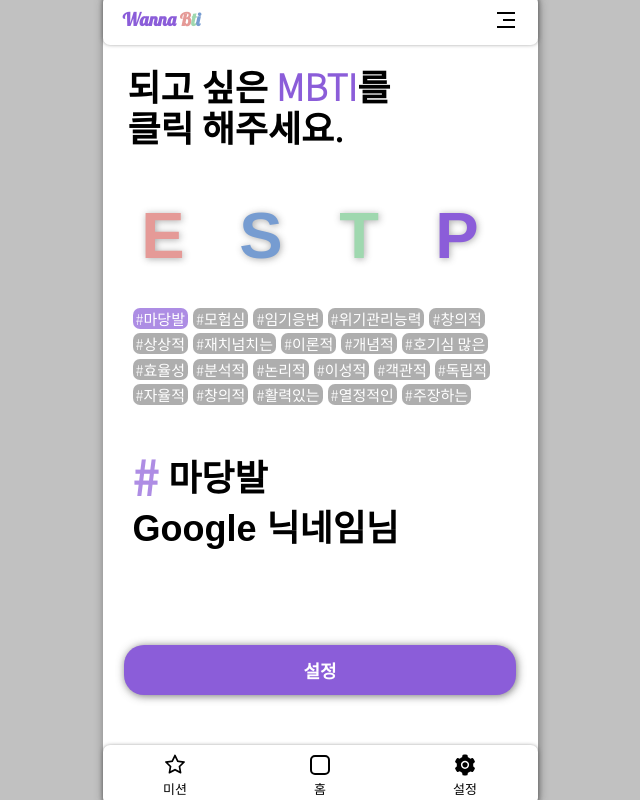
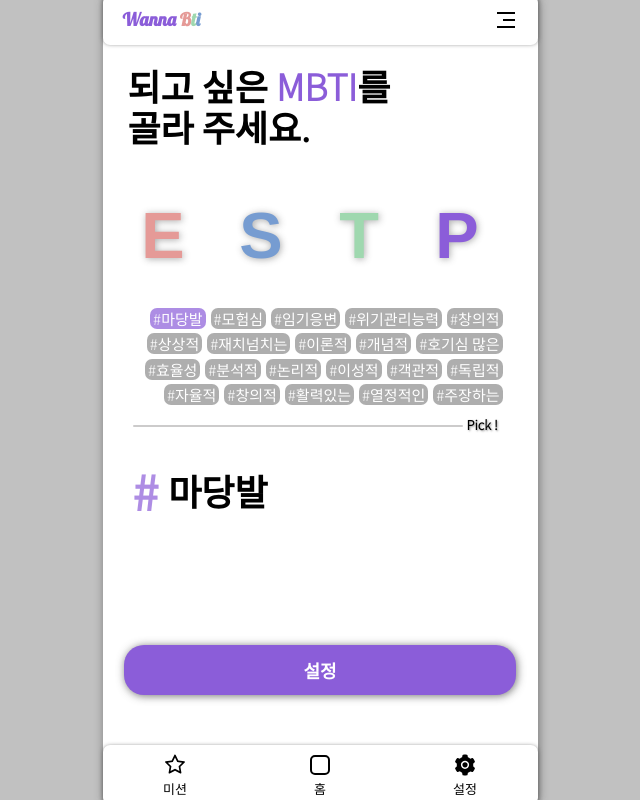
Before and after one commit to jaewoong2/MZweP, a React (Create React App) app: page /init in a window 1280 px wide. Shown: the whole page, without its empty margins (320-960 px from the left). Built offline with nearby package versions, Linux system fonts and the light colour scheme; a web font is replaced by a local one.

Commit message:
finish init page

```diff
--- a/src/App.tsx
+++ b/src/App.tsx
@@ -9,6 +9,7 @@
 import ChatRooms from "./components/ChatRoom";
 import Layout from "./components/Layout";
 import Init from "./components/Init";
+import Congratulate from "./components/Congratulate";
 
 const Main = styled.main`
   width: 100%;
@@ -21,13 +22,24 @@
 `;
 
 function App() {
+  const navigator = useNavigate();
+
+  const appNavigator = useCallback(
+    (url: string) => navigator(url),
+    [navigator]
+  );
+
   return (
     <Main>
       <Routes>
-        <Route path="/init" element={<Init />} />
-        <Route path="/" element={<Init />} />
-        <Route path="/setting" element={<Init />} />
-        <Route path="/mission" element={<Init />} />
+        <Route path="/init" element={<Init navigator={appNavigator} />} />
+        <Route path="/" element={<Init navigator={appNavigator} />} />
+        <Route
+          path="/congratulate"
+          element={<Congratulate navigator={appNavigator} />}
+        />
+        <Route path="/setting" element={<Init navigator={appNavigator} />} />
+        <Route path="/mission" element={<Init navigator={appNavigator} />} />
       </Routes>
     </Main>
   );
--- /dev/null
+++ b/src/components/Congratulate/Congratulate.styles.tsx
@@ -0,0 +1,3 @@
+import styled from "styled-components";
+
+export const Container = styled.div;
--- /dev/null
+++ b/src/components/Congratulate/index.tsx
@@ -0,0 +1,10 @@
+import React from "react";
+import Layout from "../Layout";
+interface CongratulateProps {
+  navigator: (url: string) => void;
+}
+const Congratulate: React.FC<CongratulateProps> = ({ navigator }) => {
+  return <Layout>축하합니다~</Layout>;
+};
+
+export default Congratulate;
--- a/src/components/Init/Init.styes.tsx
+++ b/src/components/Init/Init.styes.tsx
@@ -200,6 +200,7 @@
     font-size: 15px;
     line-height: 1.7em;
     /* min-height: 270px; */
+    text-align: right;
 
     span {
       cursor: pointer;
@@ -216,4 +217,26 @@
       background-color: #8b5dd9b3;
     }
   }
+  .line-click {
+    width: 95%;
+    display: flex;
+    font-weight: 600;
+    font-size: 13px;
+    font-family: "Noto Sans KR", sans-serif;
+    justify-content: flex-end;
+    align-items: center;
+    text-shadow: 1px 1px 2px #7a7a7ac7;
+    position: relative;
+
+    &::after {
+      left: 10px;
+      top: 50%;
+      position: absolute;
+      content: "";
+      width: 88%;
+      border-radius: 16px;
+      height: 2px;
+      background-color: #9796967d;
+    }
+  }
 `;
--- a/src/components/Init/index.tsx
+++ b/src/components/Init/index.tsx
@@ -1,4 +1,4 @@
-import React, { useCallback, useContext, useEffect, useState } from "react";
+import React, { useCallback, useContext, useState } from "react";
 import { MBTI_INFO } from "../../assets/constant";
 import { MBTI_NAME } from "../../assets/types";
 import { UserContext } from "../../context/Context";
@@ -12,8 +12,13 @@
   ["P", "J"],
 ];
 
-const Init = () => {
-  const { mbti, setMbti } = useContext(UserContext);
+interface InitProps {
+  navigator: (url: string) => void;
+}
+
+const Init: React.FC<InitProps> = ({ navigator }) => {
+  const { user } = useContext(UserContext);
+  const { mbti, setMbti, isLoggedin, setIsSetted } = user;
   const [hashtag, setHashtag] = useState(MBTI_INFO[mbti].infomation[0]);
 
   const onClickHashTag = useCallback((value: string) => {
@@ -39,11 +44,18 @@
     [mbti, setMbti]
   );
 
+  const onClickSetting = useCallback(() => {
+    if (mbti && hashtag && isLoggedin) {
+      setIsSetted(true);
+      navigator("congratulate");
+    }
+  }, [navigator, setIsSetted, isLoggedin, mbti, hashtag]);
+
   return (
     <Layout>
       <InitStyled.Wrapper>
         <div className="suggest">
-          되고 싶은 <span>MBTI</span>를 <br /> 클릭 해주세요.{" "}
+          되고 싶은 <span>MBTI</span>를 <br /> 골라 주세요.{" "}
         </div>
         <InitStyled.Container>
           {mbti.split("").map((value, index) => (
@@ -64,6 +76,7 @@
               </span>
             ))}
           </div>
+          <div className="line-click">Pick !</div>
         </InitStyled.Information>
         <div className="nickname-form">
           <div className="nickname-hash-tag">
@@ -72,11 +85,13 @@
               {hashtag}
             </div>
           </div>
-          <div className="nickname-input-wrapper">
+          {/* <div className="nickname-input-wrapper">
             <span className="prefix">Google 닉네임님</span>
-          </div>
+          </div> */}
         </div>
-        <div className="set">설정</div>
+        <div onClick={onClickSetting} className="set">
+          설정
+        </div>
       </InitStyled.Wrapper>
     </Layout>
   );
--- a/src/context/Context.tsx
+++ b/src/context/Context.tsx
@@ -1,47 +1,50 @@
 import { createContext, useCallback, useState } from "react";
 import { MBTI_NAME, UserContextType } from "../assets/types";
+import useContextState from "../hooks/useContextState";
 
 const initialUserState: UserContextType = {
+  user: {
     mbti: "ESTP",
     currentPage: "HOME",
     userName: "",
+    isLoggedin: false,
+    isSetted: false,
     setMbti: (value: MBTI_NAME) => {},
     setCurrentPage: (value: "HOME" | "MISSION" | "SETTING") => {},
     setUserName: (value: string) => {},
+    setIsLoggedin: (login: boolean) => {},
+    setIsSetted: (login: boolean) => {},
+  },
+  setUser: () => {},
 };
 
 export const UserContext = createContext(initialUserState);
 
 const UserContextProvider: React.FC = ({ children }) => {
-  const [mbti, setMbti_] = useState<UserContextType["mbti"]>("ESTP");
-  const [currentPage, setCurrentPage_] =
-    useState<UserContextType["currentPage"]>("HOME");
-  const [userName, setUserName_] = useState("");
-
-  const setMbti = useCallback((value: UserContextType["mbti"]) => {
-    setMbti_(value);
-  }, []);
-
-  const setCurrentPage = useCallback(
-    (value: UserContextType["currentPage"]) => {
-      setCurrentPage_(value);
-    },
-    []
-  );
-
-  const setUserName = useCallback((value: string) => {
-    setUserName_(value);
-  }, []);
+  const [mbti, setMbti] =
+    useContextState<UserContextType["user"]["mbti"]>("ESTP");
+  const [currentPage, setCurrentPage] =
+    useContextState<UserContextType["user"]["currentPage"]>("HOME");
+  const [userName, setUserName] = useContextState<string>("");
+  const [isLoggedin, setIsLoggedin] = useContextState<boolean>(true);
+  const [isSetted, setIsSetted] = useContextState<boolean>(false);
 
   return (
     <UserContext.Provider
       value={{
+        user: {
           mbti,
           currentPage,
           userName,
+          isLoggedin,
           setMbti,
           setCurrentPage,
           setUserName,
+          setIsLoggedin,
+          isSetted,
+          setIsSetted,
+        },
+        setUser: () => {},
       }}
     >
       {children}
--- /dev/null
+++ b/src/hooks/useContextState.ts
@@ -0,0 +1,13 @@
+import { useState, useCallback } from "react";
+
+const useContextState = <T>(value: T): [T, (value: T) => void] => {
+    const [state, setState_] = useState<T>(value);
+    const setState = useCallback((value: T) => {
+        setState_(value);
+    }, []);
+
+
+    return [state, setState];
+}
+
+export default useContextState;
```
Also changed, not shown: src/assets/types/index.ts (+7 -0 lines). Lines whose indentation alone changed are shown as unchanged.
